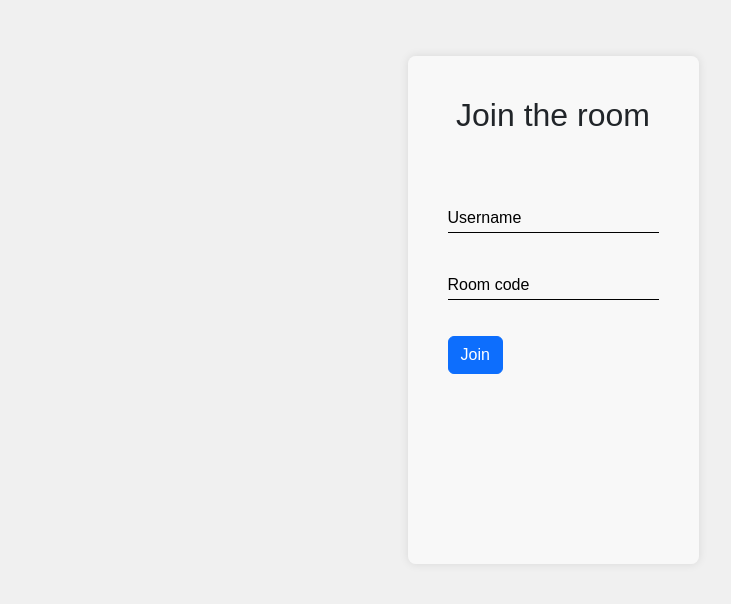
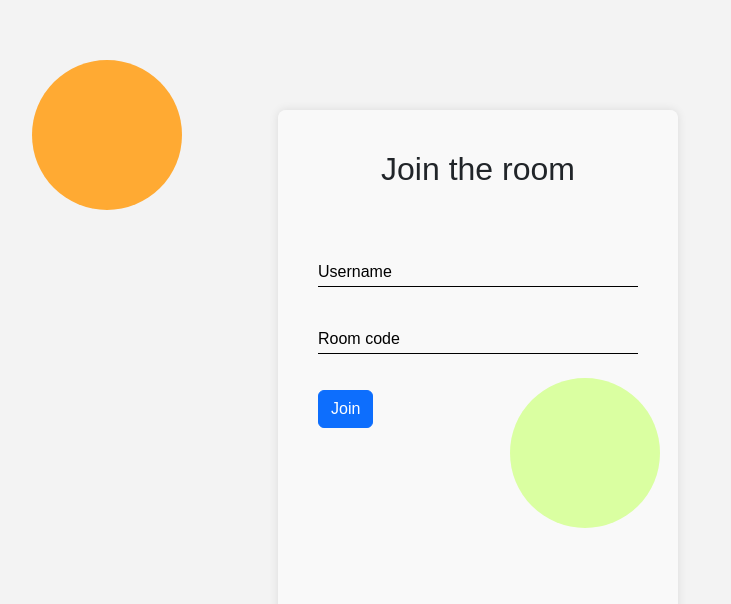
Before and after one commit to Suriya3621/Chat-app, a React (Create React App) app in the folder frontend/: page / in a window 1280 px wide. Shown: the part 140-744 px from the top of the page, without its empty margins (162-893 px from the left). Built offline with nearby package versions, Linux system fonts and the light colour scheme.

Commit message:
Update Admin.css

```diff
--- a/frontend/src/Admin.css
+++ b/frontend/src/Admin.css
@@ -1,4 +1,4 @@
-.container {
+.con {
   display: flex;
   justify-content: center;
   align-items: center;
```
